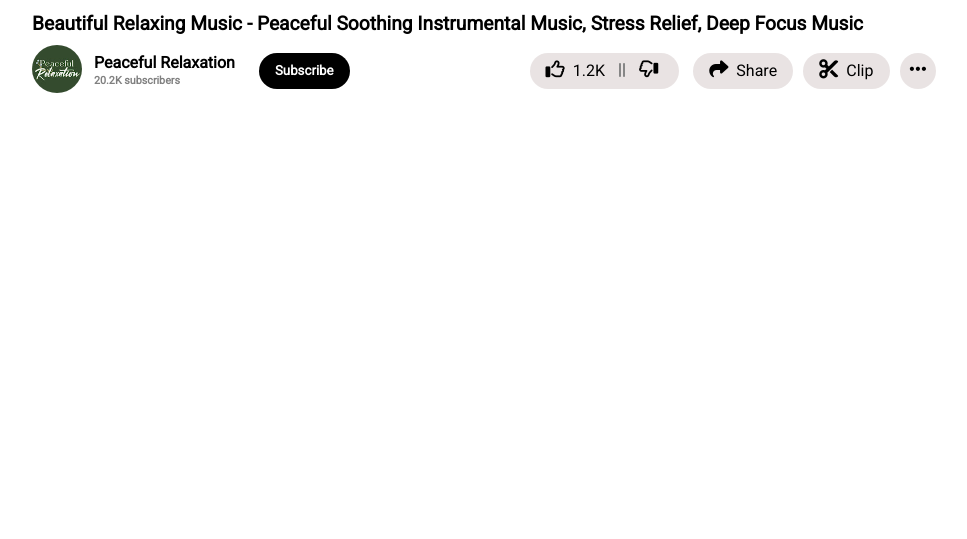
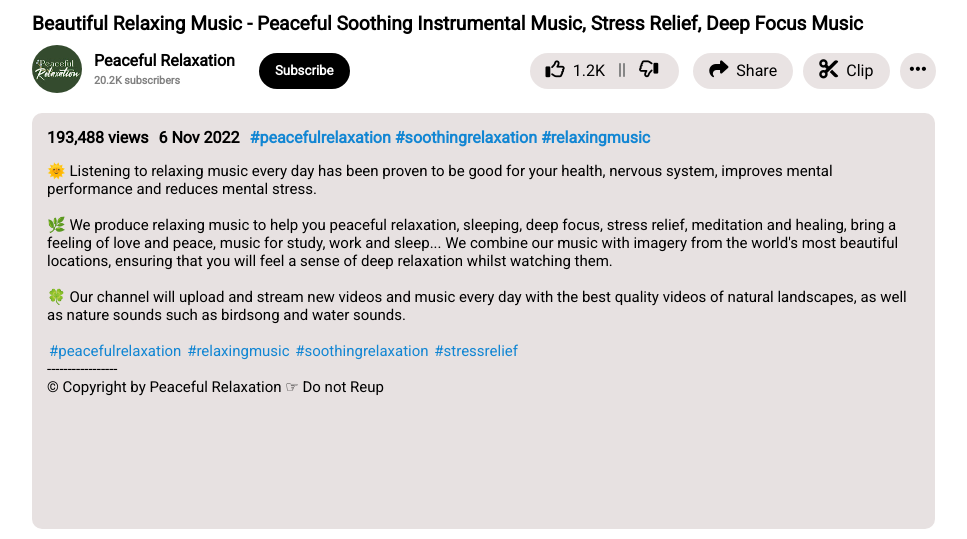
Before and after one commit to MasumaJaffery/YouTube-Video-Player, a plain HTML site: page index.html in a window 1280 px wide. Shown: the part 610-1149 px from the top of the page, without its empty margins (8-975 px from the left). Before the commit the page ends 800 px from the top, so only its background shows below. Drawn offline with Linux system fonts and the light colour scheme.

Commit message:
Video Description Section

```diff
--- a/index.html
+++ b/index.html
@@ -1,41 +1,46 @@
 <!DOCTYPE html>
 <html lang="en">
+
 <head>
     <meta charset="UTF-8">
     <meta http-equiv="X-UA-Compatible" content="IE=edge">
     <meta name="viewport" content="width=device-width, initial-scale=1.0">
     <link rel="stylesheet" href="https://cdnjs.cloudflare.com/ajax/libs/font-awesome/6.3.0/css/all.min.css">
-    <link rel = "stylesheet" href="style.css">
+    <link rel="stylesheet" href="style.css">
     <title>YouTube Video Player</title>
 </head>
+
 <body>
     <header>
         <nav>
             <i class="fa-solid fa-bars"></i>
-        <img src = "Images/youtube-logo-png-31798.png" alt = "">
-        <div class = "search">
-            <input type = "text" placeholder="Search">
-            <button class = "search-btn"><i class="fa-solid fa-magnifying-glass"></i></button>
+            <img src="Images/youtube-logo-png-31798.png" alt="">
+            <div class="search">
+                <input type="text" placeholder="Search">
+                <button class="search-btn"><i class="fa-solid fa-magnifying-glass"></i></button>
             </div>
-        <button class = "mic"><i class="fa-solid fa-microphone"></i></button>
-        <button class = "video"><i class="fa-solid fa-video"></i></button>
-        <button class = "bell"><i class="fa-regular fa-bell"></i></button>
-        <div class = "picture">
-            <img src="Images/MasumaJaffery.jpg" alt = "">
+            <button class="mic"><i class="fa-solid fa-microphone"></i></button>
+            <button class="video"><i class="fa-solid fa-video"></i></button>
+            <button class="bell"><i class="fa-regular fa-bell"></i></button>
+            <div class="picture">
+                <img src="Images/MasumaJaffery.jpg" alt="">
             </div>
         </nav>
     </header>
-        <section id = "Video">
-            <iframe width="903" height="508" src="https://www.youtube.com/embed/1il__9vPE5o" title="YouTube video player" frameborder="0" allow="accelerometer; autoplay; clipboard-write; encrypted-media; gyroscope; picture-in-picture; web-share" allowfullscreen></iframe>
+    <section id="Video">
+        <iframe width="903" height="508" src="https://www.youtube.com/embed/1il__9vPE5o" title="YouTube video player"
+            frameborder="0"
+            allow="accelerometer; autoplay; clipboard-write; encrypted-media; gyroscope; picture-in-picture; web-share"
+            allowfullscreen></iframe>
         <h3>Beautiful Relaxing Music - Peaceful Soothing Instrumental Music, Stress Relief, Deep Focus Music</h3>
-            <div class = "YT">
-                <img src= "Images/channelp.jpg" alt = "">
-                <div class = "heading">
+        <div class="YT">
+            <img src="Images/channelp.jpg" alt="">
+            <div class="heading">
                 <h4>Peaceful Relaxation</h4>
                 <h6>20.2K subscribers</h6>
             </div>
             <h5>Subscribe</h5>
-            <div class = "like">
+            <div class="like">
                 <button><i class="fa-regular fa-thumbs-up"></i><span>1.2K</span></button>
                 <i class="fa-solid fa-grip-lines-vertical"></i>
                 <button><i class="fa-regular fa-thumbs-down"></i></button>
@@ -43,13 +48,51 @@
             <div class="share">
                 <button><i class="fa-solid fa-share"></i><span>Share</span></button>
             </div>
-            <div class = "clip">
+            <div class="clip">
                 <button><i class="fa-solid fa-scissors"></i><span>Clip</span></button>
             </div>
-            <div class = "dots">
+            <div class="dots">
                 <button><i class="fa-solid fa-ellipsis"></i></button>
             </div>
         </div>
     </section>
+    <section id="VideoDescription">
+        <div class="Views">
+            <span class="one">193,488 views</span>
+            <span class="two">6 Nov 2022</span>
+            <span class="three">
+                <a href="#">#peacefulrelaxation </a>
+                <a href="#">#soothingrelaxation</a>
+                <a href="#">#relaxingmusic</a>
+            </span>
+        </div>
+        <div class="description">
+            <p>
+                🌞 Listening to relaxing music every day has been proven to be good for your health, nervous system,
+                improves mental performance and reduces mental stress.
+                <br><br>
+                🌿 We produce relaxing music to help you peaceful relaxation, sleeping, deep focus, stress relief,
+                meditation and healing, bring a feeling of love and peace, music for study, work and sleep... We combine
+                our music with imagery from the world's most beautiful locations, ensuring that you will feel a sense of
+                deep relaxation whilst watching them.
+                <br><br>
+                🍀 Our channel will upload and stream new videos and music every day with the best quality videos of
+                natural landscapes, as well as nature sounds such as birdsong and water sounds.
+                <br><br>
+                <span class="hashtags">
+                    <a href="#">#peacefulrelaxation </a>
+                    <a href="#">#relaxingmusic</a>
+                    <a href="#">#soothingrelaxation</a>
+                    <a href="#">#stressrelief </a>
+                </span>
+                <br>
+                -----------------
+                <br>
+                 © Copyright by Peaceful Relaxation ☞ Do not Reup
+            </p>
+            <span id="more"></span>
+        </div>
+    </section>
 </body>
+
 </html>
--- a/style.css
+++ b/style.css
@@ -130,12 +130,12 @@ input{
     display: inline; /*To Show Headings in Columns */
 }
 #Video .YT .heading h4{
-margin-top: 8px;
+margin-top: 6px;
 margin-left: 2px;
 margin-right: 10px;
 }
 #Video .YT .heading h6{
-    margin-top: 2px;
+    margin-top: 4px;
     margin-left: 2px;
     color: grey;
 }
@@ -230,3 +230,43 @@ margin-right: 10px;
     margin-left: -6px;
     background-color: rgb(233, 227, 227);
 }
+#VideoDescription{
+    width: 903px;
+    height: 52vh;
+    border-radius: 10px;
+    background-color: #e7e1e1;
+    margin-top: 20px;
+    margin-left: 40px;
+    margin-right: 10px;
+    margin-bottom: 10px;
+}
+#VideoDescription .Views{
+    display: flex;
+    padding: 15px;
+}
+#VideoDescription .Views .one{
+    margin-right: 10px;
+    font-weight: 600;
+    font-size: 1rem;
+}
+#VideoDescription .Views .two{
+    margin-right: 10px;
+    font-weight: 600;
+    font-size: 1rem;
+}
+#VideoDescription .Views .three a{
+   color: rgb(18, 134, 211);
+   font-weight: 600;
+   text-decoration: none;
+   font-size: 1rem;
+}
+#VideoDescription .description p{
+    margin-left: 15px;
+    margin-right: 15px;
+    font-size: 15px;
+}
+#VideoDescription .description .hashtags a{
+    margin-left: 2px;
+    color: rgb(18, 134, 211);
+    text-decoration: none;
+}
```
Lines whose indentation alone changed are shown as unchanged.
